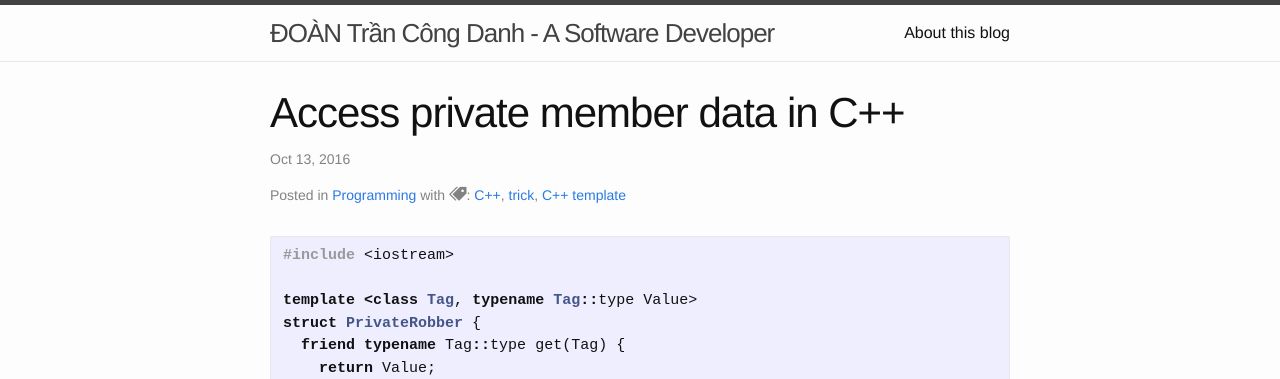
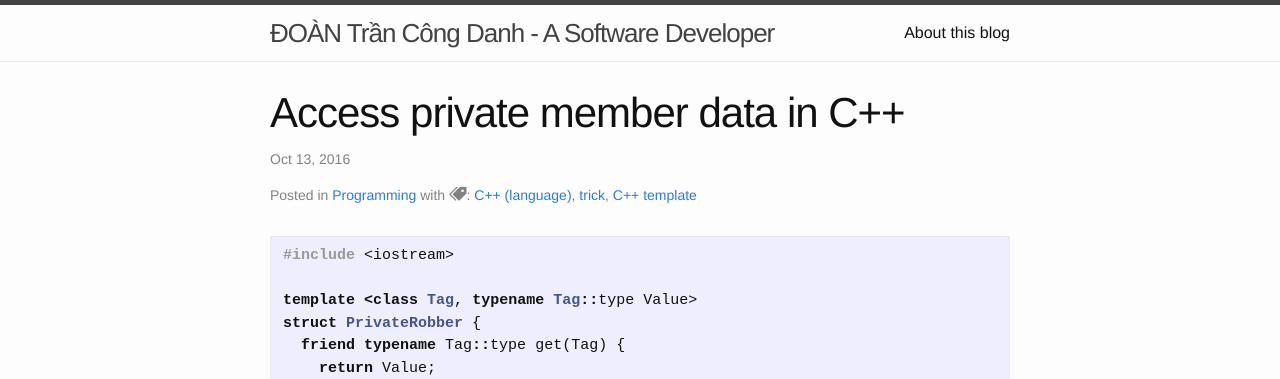
Before and after one commit to congdanhqx-zz/congdanhqx.github.io, a Jekyll site: the page built from _posts/2016-10-13-access-private-data-member-cpp.markdown, in a window 1280 px wide. Shown: the top 379 px of the page. Built offline with Jekyll 4.4.1, drawn with Linux system fonts in a browser that asks for light colours; some web fonts are replaced; comment, search, counter and statistics services are not loaded.

Commit message:
Rename C and C++ tag

````diff
--- a/_my_tags/c++.markdown
+++ /dev/null
@@ -1,4 +0,0 @@
----
-slug: c++
-name: C++
----
--- a/_my_tags/c.markdown
+++ b/_my_tags/c-language.markdown
@@ -1,4 +1,4 @@
 ---
-slug: c
+slug: c-language
 name: C (language)
 ---
--- /dev/null
+++ b/_my_tags/cpp.markdown
@@ -0,0 +1,4 @@
+---
+slug: cpp
+name: C++ (language)
+---
--- a/_posts/2016-08-23-c-restrict-pointer.markdown
+++ b/_posts/2016-08-23-c-restrict-pointer.markdown
@@ -3,7 +3,7 @@ title: C Restrict Pointer
 layout: post
 date: 2016-08-23 23:45:00 +07:00
 categories: programming
-tags: [c, pointer]
+tags: [c-language, pointer]
 ---
 
 Let's examine this function:
--- a/_posts/2016-10-13-access-private-data-member-cpp.markdown
+++ b/_posts/2016-10-13-access-private-data-member-cpp.markdown
@@ -3,7 +3,7 @@ title: Access private member data in C++
 layout: post
 date: 2016-10-13 21:25:00 +07:00
 categories: programming
-tags: [c++, trick, template]
+tags: [cpp, trick, template]
 ---
 
 ```cpp
--- a/_posts/2016-10-13-enable_shared_from_this.markdown
+++ b/_posts/2016-10-13-enable_shared_from_this.markdown
@@ -3,7 +3,7 @@ title: std::enable_shared_from_this
 layout: post
 date: 2016-10-13 20:00:00 +07:00
 categories: programming
-tags: [c++, smart-pointer]
+tags: [cpp, smart-pointer]
 ---
 
 I have had a hard time to understand why do we need
````
